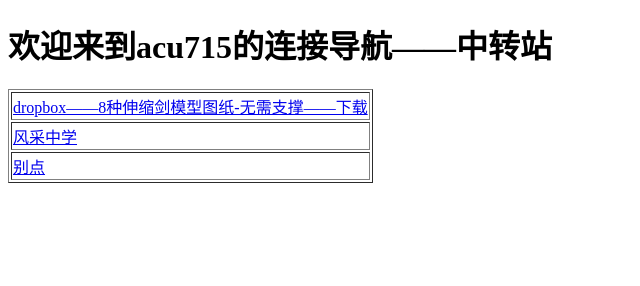
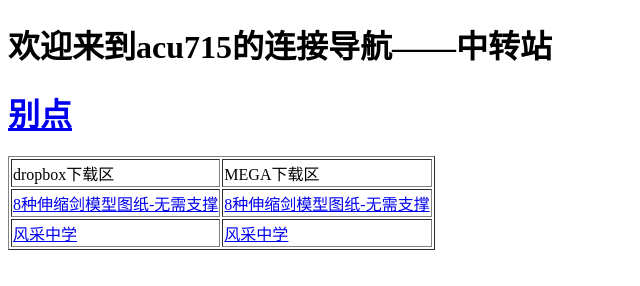
Before and after one commit to acu715/acu715.github.io, a plain HTML site: page index.html in a window 1280 px wide. Shown: the whole page, without its empty margins (0-640 px from the left). Drawn offline with Linux system fonts and the light colour scheme.

Commit message:
Update index.html

```diff
--- a/index.html
+++ b/index.html
@@ -10,18 +10,31 @@
     <table border="1">
     <tr>   <!-- 竖 -->
         <td>    <!-- 横 -->
-            <a href="https://www.dropbox.com/scl/fo/cfmfomtswxt1jp7y72vdu/h?rlkey=s4gxdvh79ecwirvmwweznod0h&dl=0">dropbox——8种伸缩剑模型图纸-无需支撑——下载</a>
+            <a>dropbox下载区</a>
+        </td>
+        <td>
+            <a>MEGA下载区</a>
+        </td>
+    </tr>
+    <tr>
+        <td>
+            <a href="https://www.dropbox.com/scl/fo/cfmfomtswxt1jp7y72vdu/h?rlkey=s4gxdvh79ecwirvmwweznod0h&dl=0">8种伸缩剑模型图纸-无需支撑</a>
+        </td>
+        <td>
+            <a href="https://mega.nz/folder/MZljwayJ#UpWDaaH3q7GgBgVQ3TDdnw">8种伸缩剑模型图纸-无需支撑</a>
         </td>
     </tr>
     <tr>
         <td>
             <a href="https://www.dropbox.com/scl/fo/3dub96ak843214xjd7rei/h?rlkey=dw9kcge9zaukwrf8i70fpwe8l&dl=0">风采中学</a>
         </td>
-    </tr>
-    <tr>
-        <td><a href="https://arcxingye.github.io/rr/a5">别点</a>
-
+        <td>
+            <a href="https://mega.nz/folder/BZdnhLqa#qA7JQreqfZvw2sg8B2UB4A">风采中学</a>
         </td>
     </tr>
+
+    <H1>
+        <a href="https://arcxingye.github.io/rr/a5">别点</a>
+    </H1>
 </body>
 </html>
```
